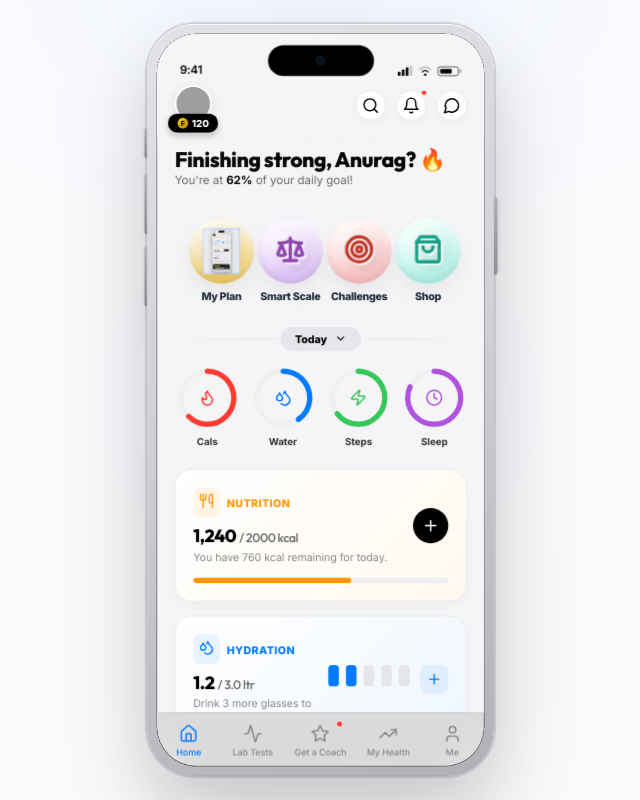
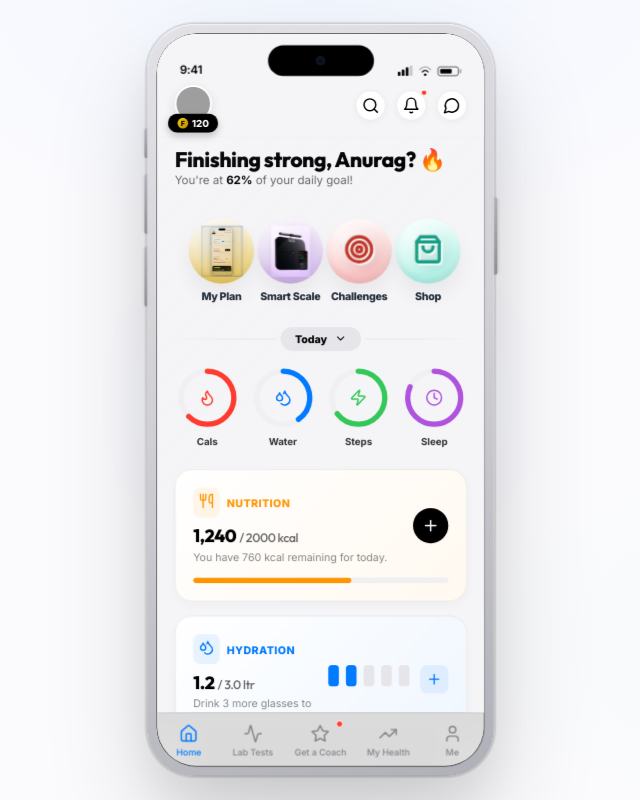
Before and after one commit to Anurag242/Fittr, a React (Vite) app: page / in a window 1280 px wide. Shown: the whole page, without its empty margins (320-960 px from the left). Built offline with nearby package versions, Linux system fonts and the light colour scheme; grey boxes are pictures that could not be loaded.

Commit message:
feat: integrate Fittr Smart Scale asset with CSS background removal

```diff
--- a/src/App.jsx
+++ b/src/App.jsx
@@ -122,13 +122,13 @@ const PremiumActionBubbles = () => {
   const actions = [
     {
       label: 'My Plan',
-      img: '/assets/plan.png', // Use the user's provided 3D asset
+      img: '/assets/plan.png',
       color: '#D4A017',
       grad: 'linear-gradient(180deg, #FFF9E5 0%, #FFD966 100%)'
     },
     {
       label: 'Smart Scale',
-      icon: Scale,
+      img: '/assets/scale.png', // Use the user's provided scale asset
       color: '#8E44AD',
       grad: 'linear-gradient(180deg, #F9F0FF 0%, #E0C3FC 100%)'
     },
@@ -208,12 +208,13 @@ const PremiumActionBubbles = () => {
                     src={item.img}
                     alt={item.label}
                     style={{
-                      width: '52px',
-                      height: '52px',
+                      width: '58px',
+                      height: '58px',
                       objectFit: 'contain',
                       position: 'relative',
                       zIndex: 3,
-                      filter: 'drop-shadow(0 8px 12px rgba(0,0,0,0.15))'
+                      filter: 'drop-shadow(0 8px 12px rgba(0,0,0,0.15))',
+                      mixBlendMode: 'multiply' // Background removal trick for white backgrounds
                     }}
                   />
                 ) : (
```
Also changed, not shown: public/assets/scale.png (added).
